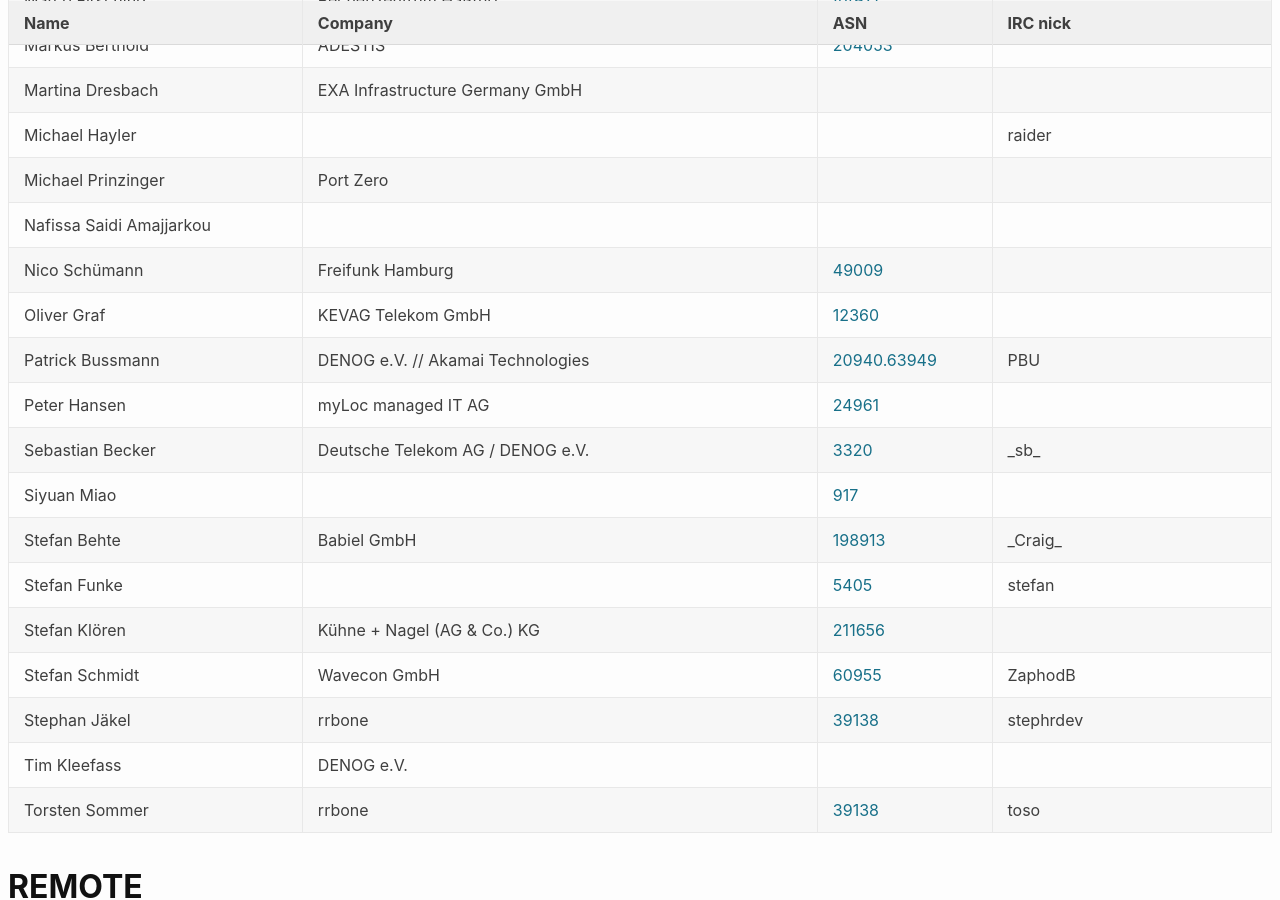
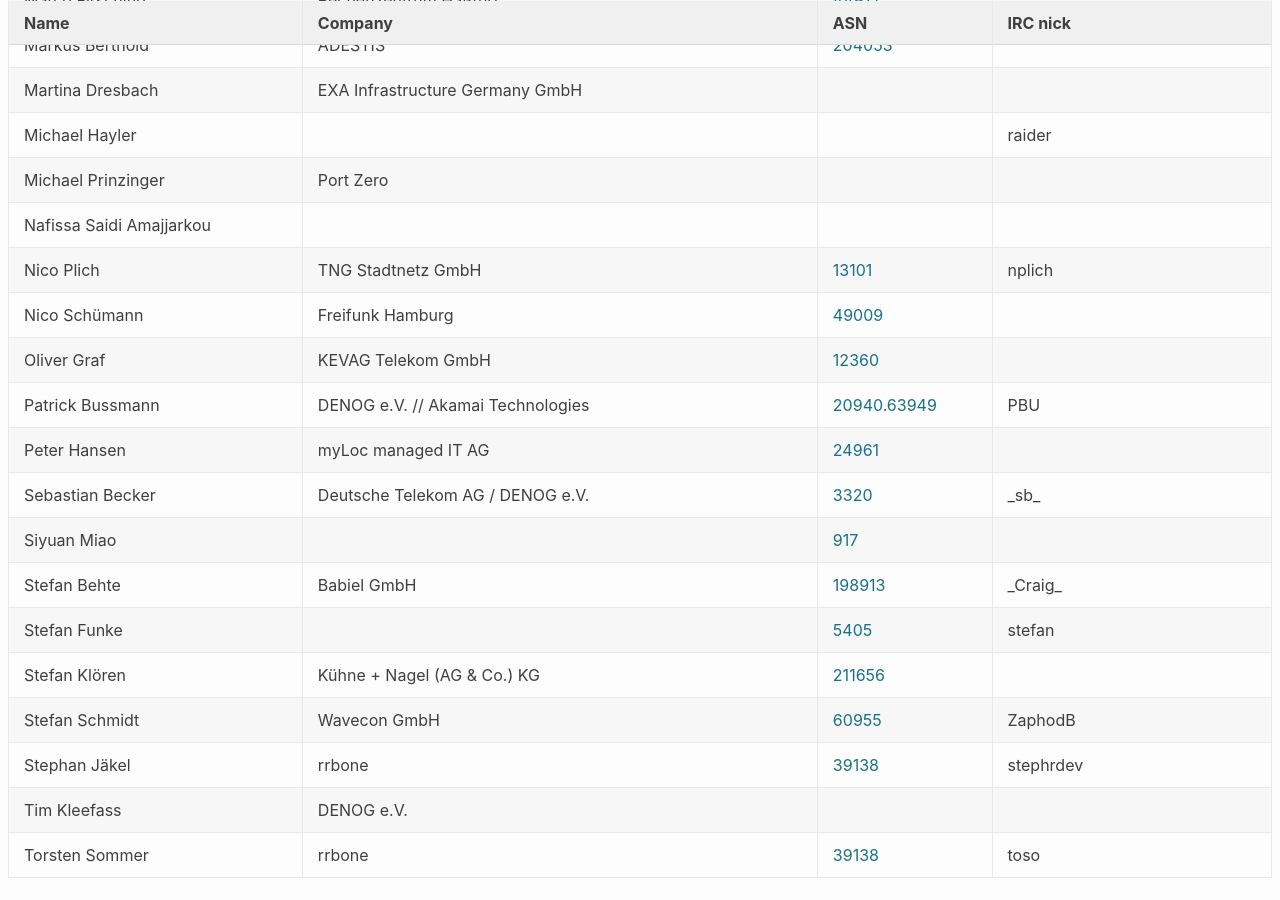
Before and after one commit to denog/pretix-attendeelist, a Jekyll site: the page built from denog15/index.md, in a window 1280 px wide and 900 px high, scrolled down 1144 px. Built offline with Jekyll 4.4.1, drawn with Linux system fonts in a browser that asks for light colours.

Commit message:
Latest data: Tue Jul 18 11:27:59 UTC 2023

```diff
--- a/_data/attendees_denog15_onsite.json
+++ b/_data/attendees_denog15_onsite.json
@@ -162,6 +162,12 @@
     "asn": null
   },
   {
+    "name": "Nico Plich",
+    "company": "TNG Stadtnetz GmbH",
+    "irc": "nplich",
+    "asn": "13101"
+  },
+  {
     "name": "Nico Schümann",
     "company": "Freifunk Hamburg",
     "irc": null,
```
